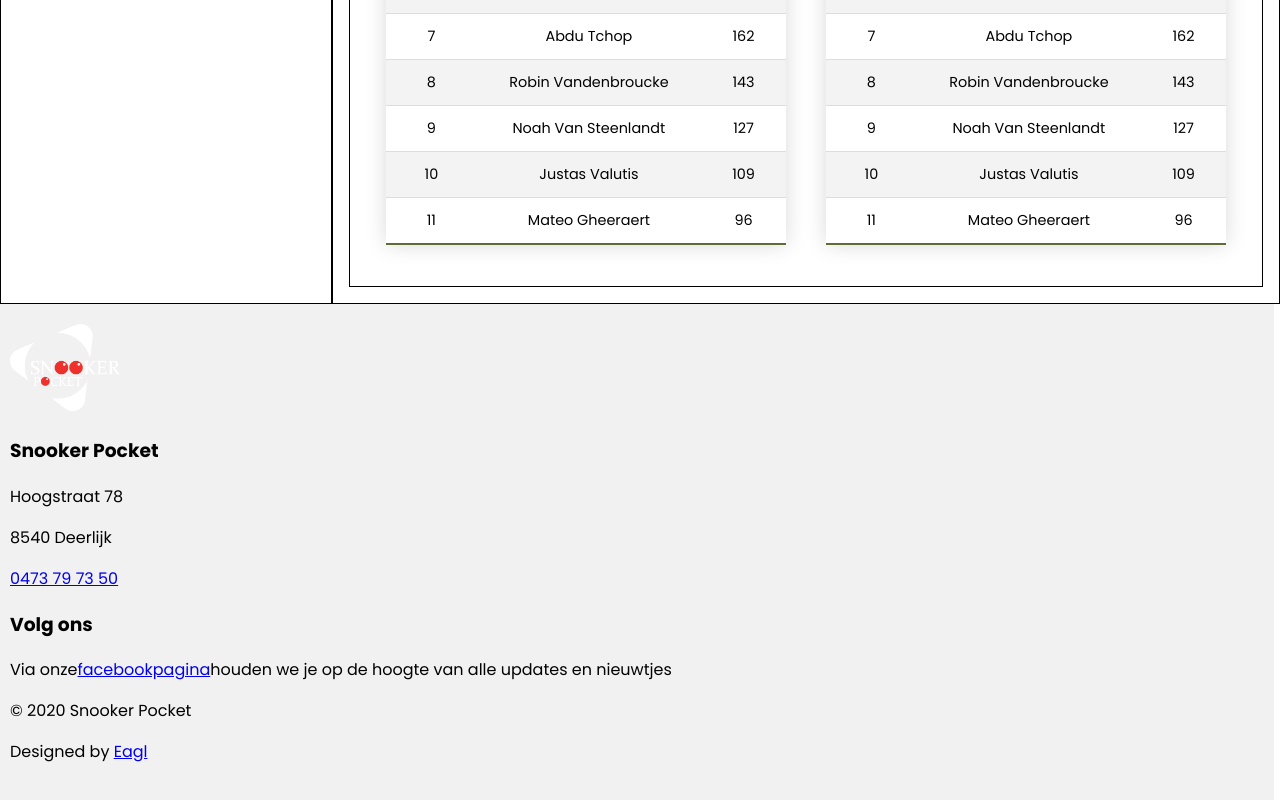
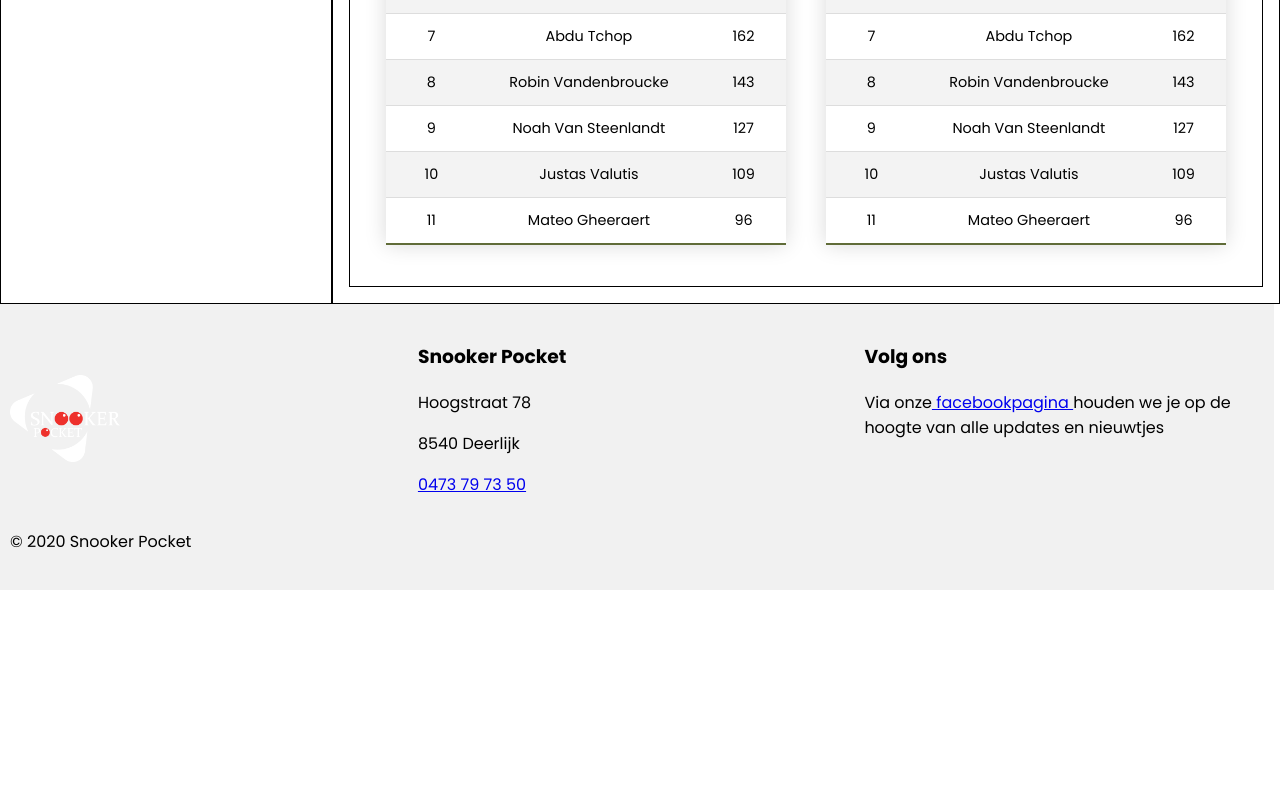
Before and after one commit to JordanMK/snooker, a Next.js app: page / in a window 1280 px wide. Shown: the part 595-1395 px from the top of the page. After the commit the page ends 1185 px from the top, so only its background shows below. Built offline with nearby package versions, Linux system fonts and the light colour scheme.

Commit message:
werken verder aan footer

```diff
--- a/src/components/Footer.tsx
+++ b/src/components/Footer.tsx
@@ -7,15 +7,15 @@ export default function Footer() {
         <footer>
             <div className="">
                 <div className="">
-                        <div className="">
-                            <div className="">
+                    <div className="footerFlex">
+                        <div className="imageFooter">
                             <Image
                                 src={snooker}
                                 width={110}
                                 alt="Picture of the author"
                             />
                         </div>
-                            <div className="uk-width-1-3@s uk-margin-top-remove@m uk-margin-top">
+                        <div className="">
                             <h3>Snooker Pocket</h3>
                             <p>Hoogstraat 78</p>
                             <p>8540 Deerlijk</p>
@@ -24,11 +24,11 @@ export default function Footer() {
                             </p>
 
                         </div>
-                            <div className="uk-width-1-3@s uk-margin-top-remove@m uk-margin-top">
+                        <div className="">
                             <h3>Volg ons</h3>
-                                <p>
+                            <p className="textFooter">
                                 Via onze
-                                    <a href="https://www.facebook.com/Snooker-Pocket-790776524369943" target="_blank">facebookpagina</a>
+                                <a href="https://www.facebook.com/Snooker-Pocket-790776524369943" target="_blank"> facebookpagina </a>
                                 houden we je op de hoogte van alle updates en nieuwtjes
                             </p>
 
@@ -42,9 +42,6 @@ export default function Footer() {
                         <div className="uk-width-1-2@s uk-text-left@s">
                             <p>© 2020 Snooker Pocket</p>
                         </div>
-                            <div className="uk-width-1-2@s uk-text-right@s">
-                                <p>Designed by <a href="https://eagl.be" target="_blank">Eagl</a></p>
-                            </div>
                     </div>
                 </div>
             </div>
--- a/src/components/components.css
+++ b/src/components/components.css
@@ -75,6 +75,21 @@ th {
   float: right;
 }
 
+.footerFlex {
+  display: flex;
+  justify-content: space-between;
+}
+
+.textFooter {
+  width: 400px;
+}
+
+.imageFooter {
+  display: flex;
+  justify-content: center;
+  align-items: center;
+}
+
 /* Add media queries for responsiveness - when the screen is 500px wide or less, stack the links on top of each other */
 @media screen and (max-width: 500px) {
   .header a {
```
Lines whose indentation alone changed are shown as unchanged.
